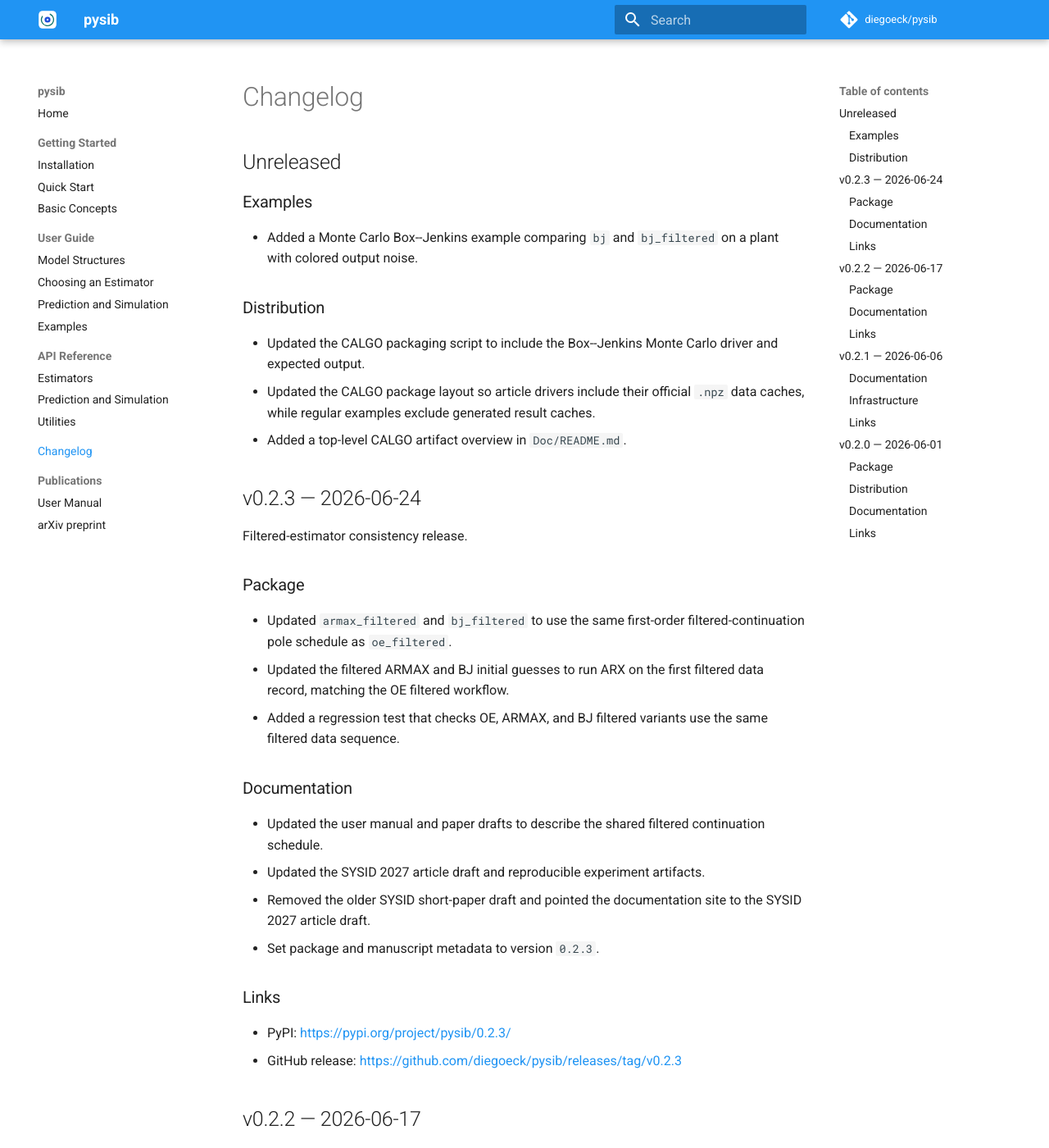
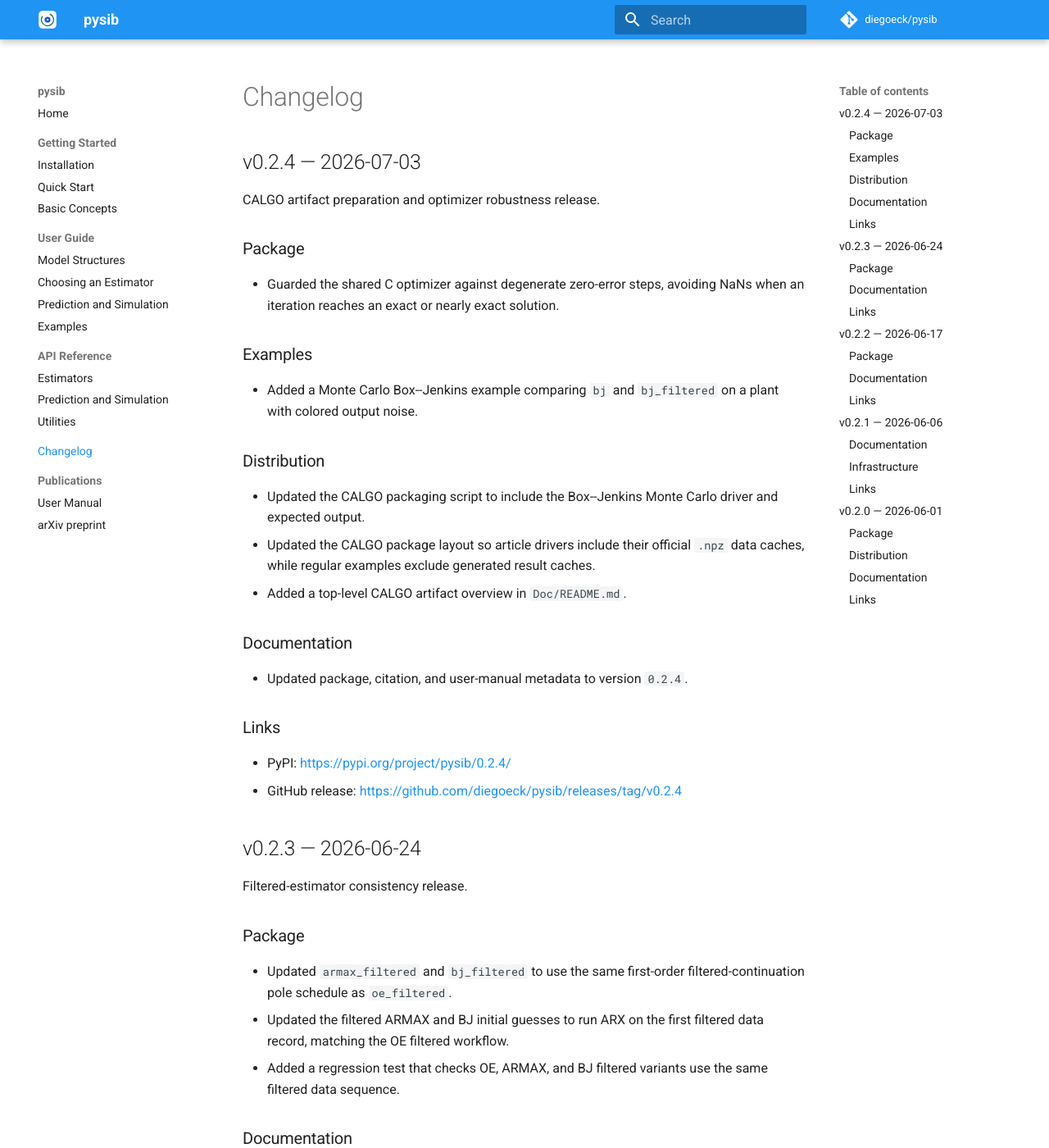
Before and after one commit to diegoeck/pysib, an MkDocs documentation site: the page built from docs/changelog.md, in a window 1280 px wide and 1400 px high. Shown: the whole window at 82% size. Built offline with MkDocs 1.6.1 and Material for MkDocs 9.7.7, drawn with Linux system fonts in a browser that asks for light colours; comment, search, counter and statistics services are not loaded.

Commit message:
Release v0.2.4

```diff
--- a/docs/changelog.md
+++ b/docs/changelog.md
@@ -1,6 +1,13 @@
 # Changelog
 
-## Unreleased
+## v0.2.4 — 2026-07-03
+
+CALGO artifact preparation and optimizer robustness release.
+
+### Package
+
+- Guarded the shared C optimizer against degenerate zero-error steps, avoiding
+  NaNs when an iteration reaches an exact or nearly exact solution.
 
 ### Examples
 
@@ -14,6 +21,15 @@
 - Updated the CALGO package layout so article drivers include their official
   `.npz` data caches, while regular examples exclude generated result caches.
 - Added a top-level CALGO artifact overview in `Doc/README.md`.
+
+### Documentation
+
+- Updated package, citation, and user-manual metadata to version `0.2.4`.
+
+### Links
+
+- PyPI: <https://pypi.org/project/pysib/0.2.4/>
+- GitHub release: <https://github.com/diegoeck/pysib/releases/tag/v0.2.4>
 
 ## v0.2.3 — 2026-06-24
 
--- a/pyproject.toml
+++ b/pyproject.toml
@@ -4,7 +4,7 @@ build-backend = "setuptools.build_meta"
 
 [project]
 name = "pysib"
-version = "0.2.3"
+version = "0.2.4"
 description = "System Identification Toolbox (Slow is Better)"
 readme = "README.md"
 license = "MIT"
```
Also changed, not shown: docs/release/README.md (+3 -2 lines), 3 other files.
